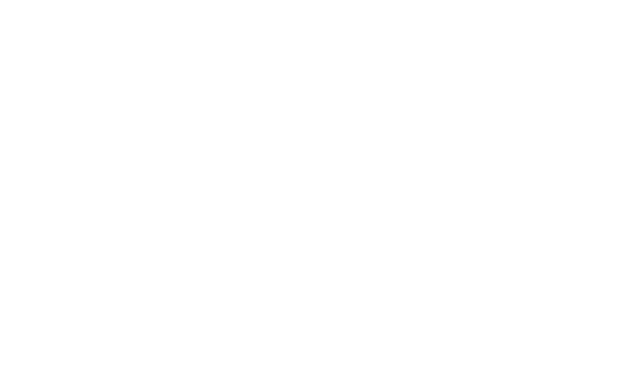
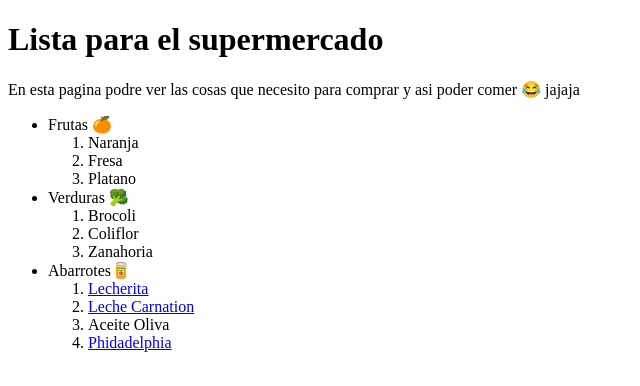
Before and after one commit to N1aves/Html-Css, a plain HTML site: page index.html in a window 1280 px wide. Shown: the whole page, without its empty margins (0-640 px from the left). Drawn offline with Linux system fonts and the light colour scheme.

```diff
--- a/index.html
+++ b/index.html
@@ -9,7 +9,56 @@
         <link rel="stylesheet" href="./css/Estilos.css">
     </head>
     <body>
+        <header>
+            <nav></nav>
+            <h1>Lista para el supermercado</h1>
+        </header>
+        <main>
+            <section> <!-- Aqui es para hacer secciones -->
+                <article> <!-- Para ahcer articulos -->
+                    En esta pagina podre ver las cosas que necesito para comprar y asi poder comer 😂 jajaja
 
+                </article>
+            </section>
+            <ul>
+                <li>Frutas 🍊</li>
+                    <ol>
+                        <li>Naranja</li>
+                        <li>Fresa</li>
+                        <li>Platano</li>
+
+
+                    </ol>
+                <li>Verduras 🥦</li>
+                    <ol>
+                        <li>Brocoli</li>
+                        <li>Coliflor</li>
+                        <li>Zanahoria</li>
+                    </ol>
+                <li>Abarrotes🥫</li>
+                    <ol>
+                        <li>
+                            <a href="https://www.elmejornido.com/en/la-lechera/products/low-fat-condensed-milk"> Lecherita</a>
+                        </li>
+                        <li>
+                            <a href="https://www.recetasnestle.com.mx/">Leche Carnation</a>
+                        </li>
+                        <li>Aceite Oliva</li>
+                        <li>
+                            <a href="https://www.philadelphia.com.mx/"> Phidadelphia</a>
+                        </li>
+                    </ol>
+            </ul><!-- Para listas desordenadas-->
+            <ol></ol><!-- Para listas ordenadas  -->
+
+        </main>
+        <footer>
+
+        </footer>
+        <p> </p>
+        <h1></h1>
+        <a href="#" Soy un tiburon></a>
+        <div></div>
     </body>
 
 </html>
```
Also changed, not shown: Documentos/Notas.txt.
